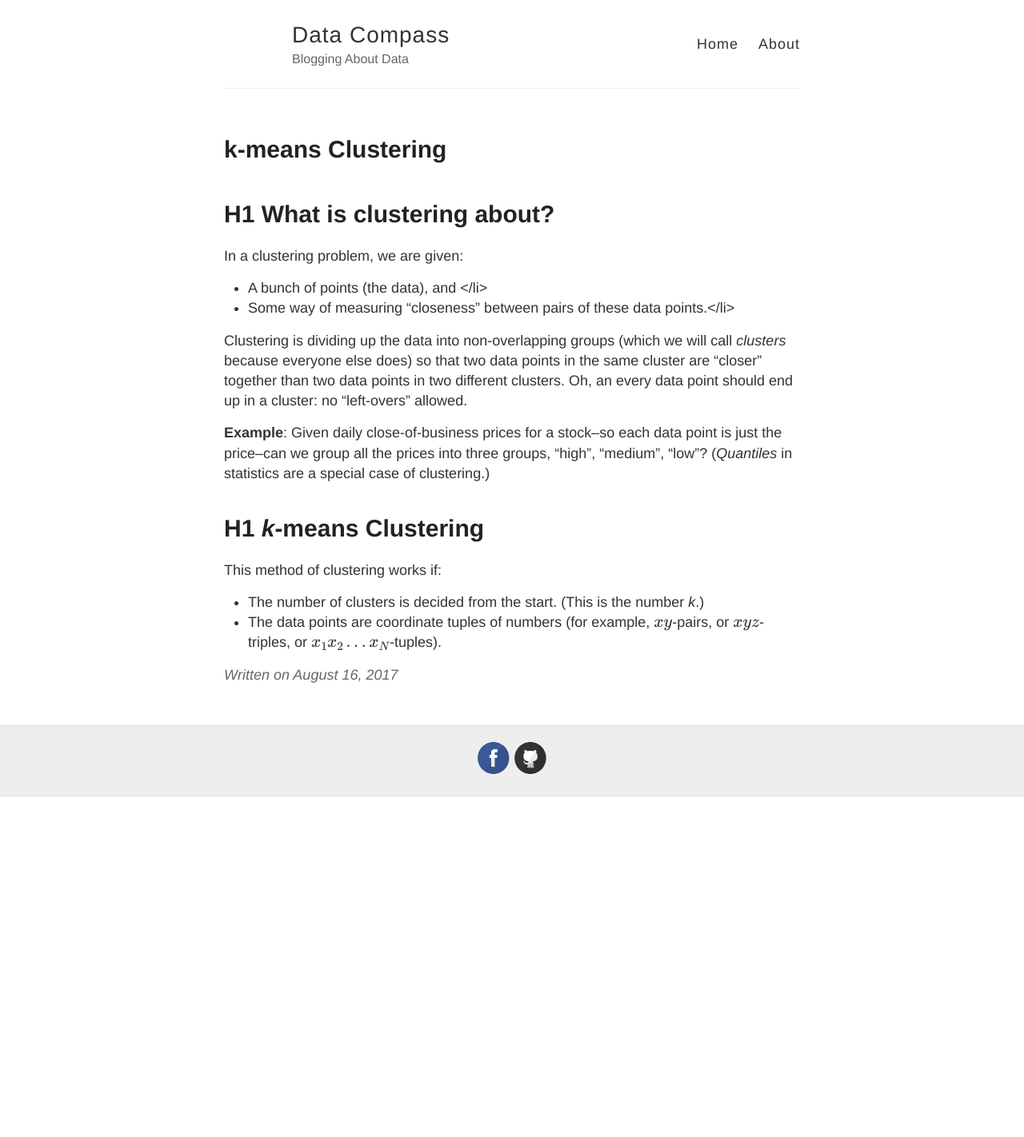
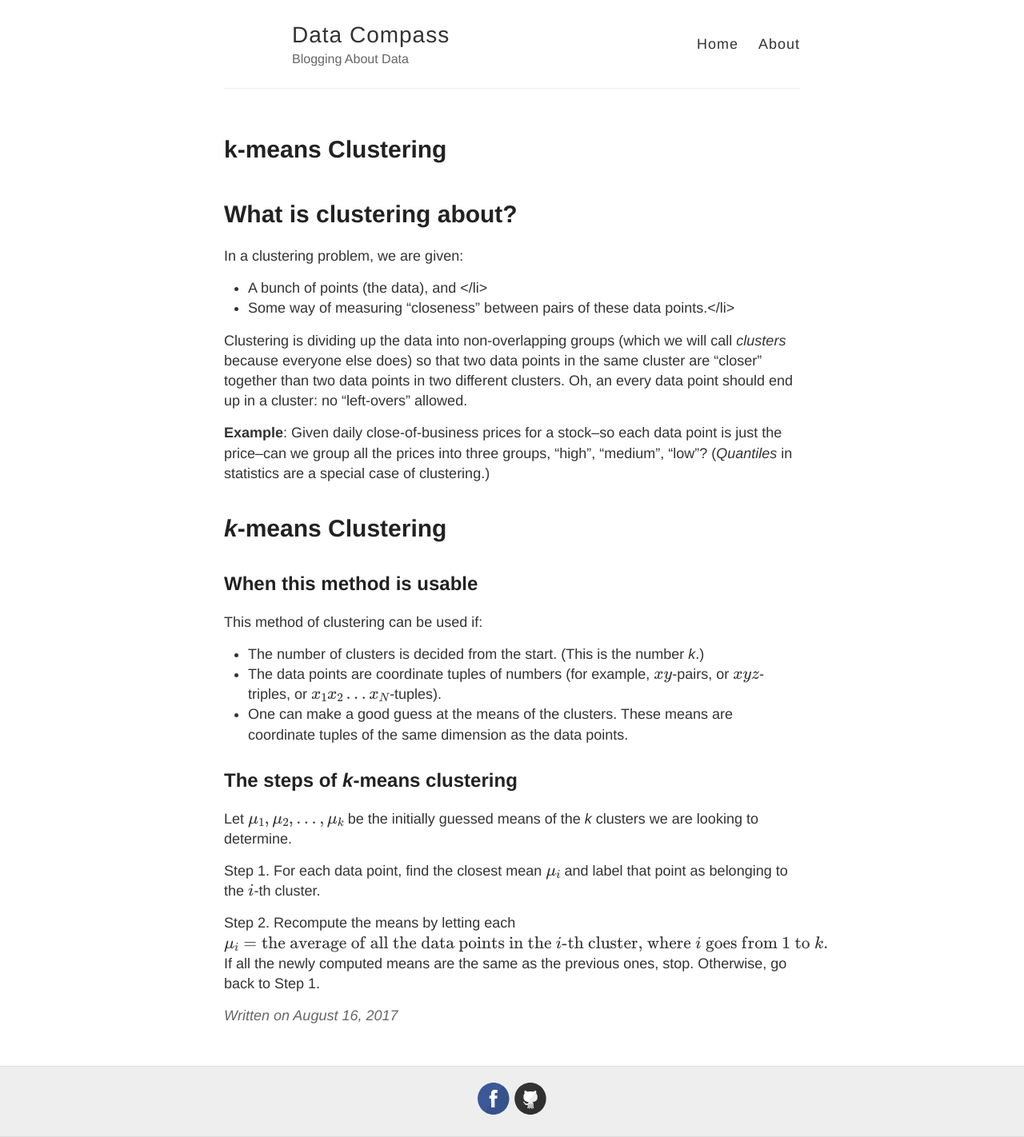
Before and after one commit to datacompass/datacompass.github.io, a Jekyll site: the page built from _posts/2017-8-16-k-means-clustering.md, in a window 1280 px wide. Shown: the whole page at 80% size. Built offline with Jekyll 4.4.1, drawn with Linux system fonts in a browser that asks for light colours; formulas are drawn with MathJax 3; before the commit the page ends 996 px from its top, so only the background shows below that.

Commit message:
Update 2017-8-16-k-means-clustering.md

```diff
--- a/_posts/2017-8-16-k-means-clustering.md
+++ b/_posts/2017-8-16-k-means-clustering.md
@@ -4,7 +4,7 @@ use_math: true
 title: k-means Clustering
 ---
 
-# H1 What is clustering about?
+# What is clustering about?
 
 In a clustering problem, we are given:
 
@@ -18,9 +18,24 @@ Oh, an every data point should end up in a cluster: no "left-overs" allowed.
 **Example**: Given daily close-of-business prices for a stock--so each data point is just the price--can we group
 all the prices into three groups, "high", "medium", "low"? (*Quantiles* in statistics are a special case of clustering.)
 
-# H1 *k*-means Clustering
+# *k*-means Clustering
 
-This method of clustering works if:
+##  When this method is usable
+
+This method of clustering can be used if:
 
 * The number of clusters is decided from the start.  (This is the number *k*.)
 * The data points are coordinate tuples of numbers (for example, $xy$-pairs, or $xyz$-triples, or $x_1 x_2 \ldots x_{N}$-tuples).
+* One can make a good guess at the means of the clusters.  These means are coordinate tuples of the same dimension as the data points.
+
+##  The steps of *k*-means clustering
+
+Let $\mu_{1}, \mu_{2}, \ldots, \mu_{k}$ be the initially guessed means of the *k* clusters we are looking to determine.
+
+Step 1.  For each data point, find the closest mean $\mu_{i}$ and label that point as belonging to the $i$-th cluster.
+
+Step 2.  Recompute the means by letting each
+$$
+\mu_{i} = \mbox{the average of all the data points in the $i$-th cluster, where $i$ goes from 1 to $k$.}
+$$
+If all the newly computed means are the same as the previous ones, stop.  Otherwise, go back to Step 1.
```
